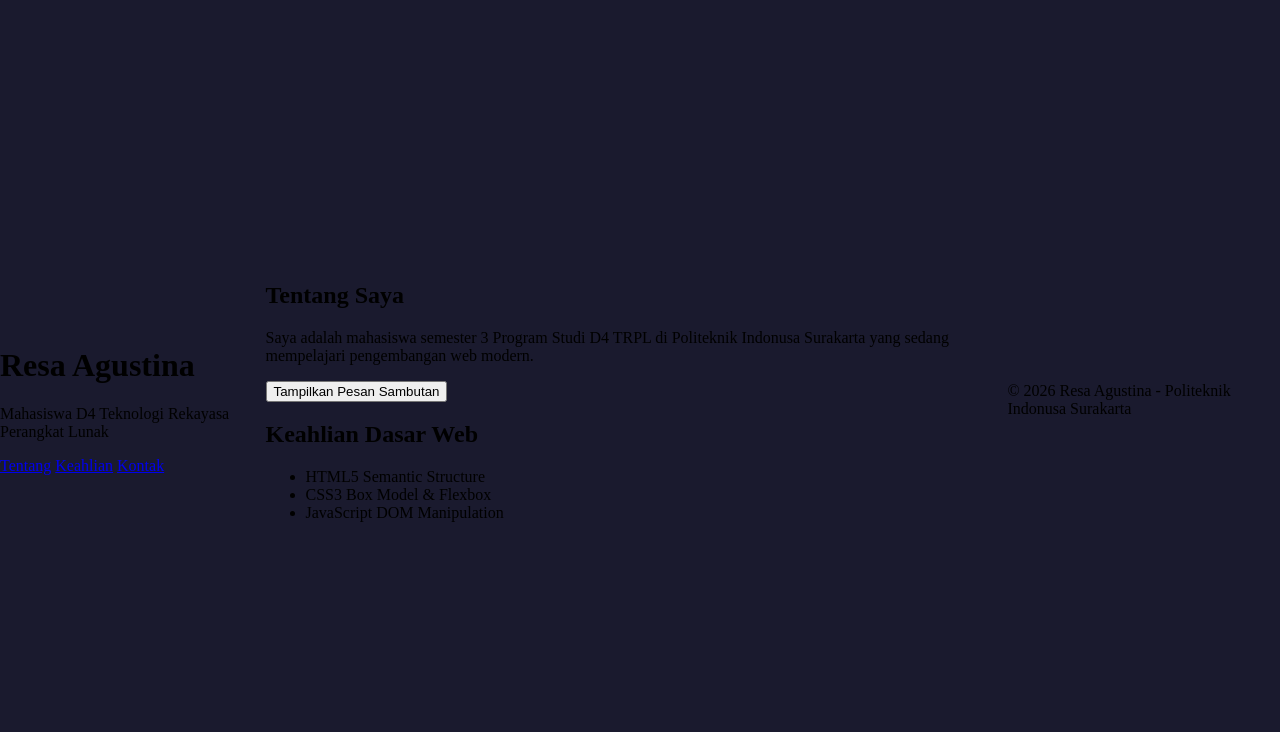
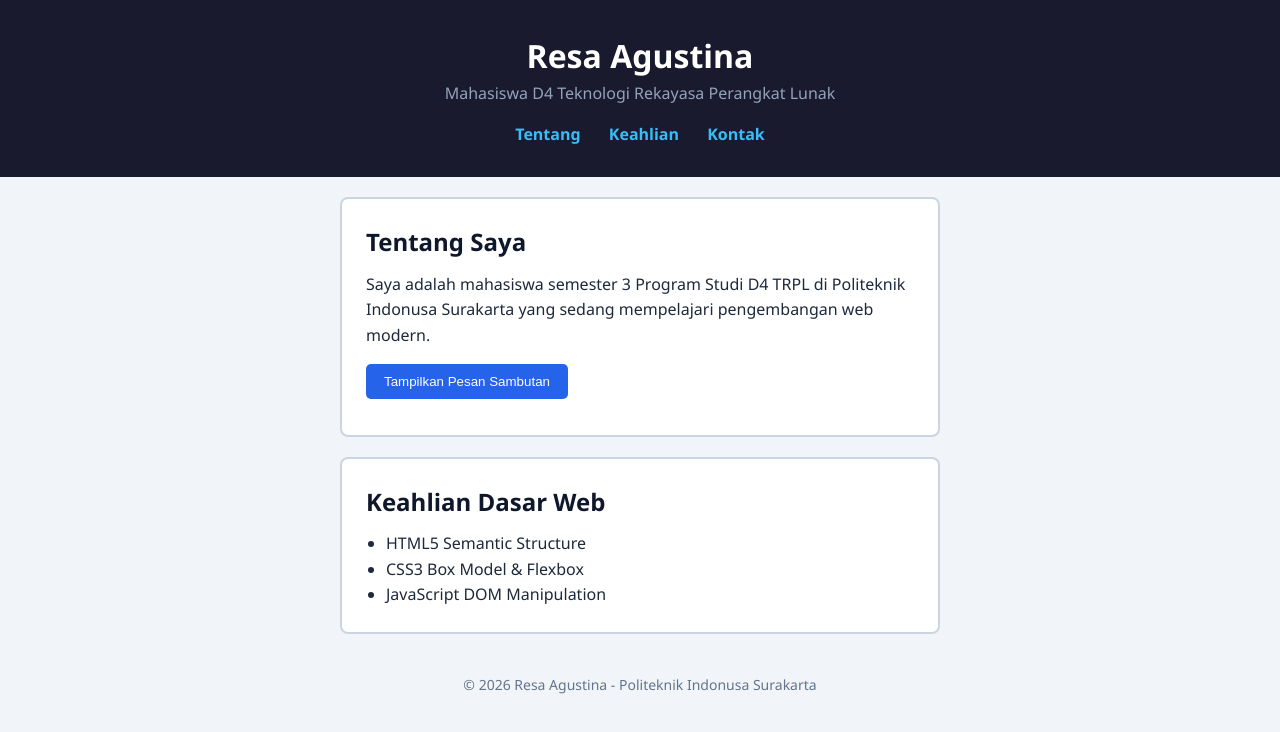
Before and after one commit to resaagstn06/my-web-profile, a plain HTML site: page index.html in a window 1280 px wide. Drawn offline with Linux system fonts and the light colour scheme.

Commit message:
style.css

```diff
--- a/style.css
+++ b/style.css
@@ -1,17 +1,78 @@
-*, *::before, *::after { box-sizing: border-box; }
-
-body {
+/* Reset & Box Sizing */
+* {
+  box-sizing: border-box;
   margin: 0;
-  display: flex;
-  justify-content: center;
-  align-items: center;
-  min-height: 100vh;
-  background: #1a1a2e;
+  padding: 0;
 }
 
-canvas {
-  display: block;
-  /* Pixel-perfect scaling — no blurry edges */
-  image-rendering: pixelated;
-  image-rendering: crisp-edges;
+/* Parent Styling (Inheritance) */
+body {
+  font-family: 'Segoe UI', Tahoma, Geneva, Verdana, sans-serif;
+  color: #1e293b;
+  background-color: #f1f5f9;
+  line-height: 1.6;
 }
+
+/* Header Styling */
+#main-header {
+  background-color: #1a1a2e;
+  color: #ffffff;
+  text-align: center;
+  padding: 30px 20px;
+}
+
+.subtitle {
+  color: #94a3b8;
+  margin-bottom: 15px;
+}
+
+nav a {
+  color: #38bdf8;
+  text-decoration: none;
+  margin: 0 12px;
+  font-weight: bold;
+}
+
+/* Box Model Spesifik untuk Analisis UTS */
+.card {
+  width: 600px;
+  max-width: 90%;
+  height: auto;
+  padding: 24px;
+  border: 2px solid #cbd5e1;
+  margin: 20px auto;
+  background-color: #ffffff;
+  border-radius: 8px;
+}
+
+.card h2 {
+  color: #0f172a;
+  margin-bottom: 10px;
+}
+
+.skill-list {
+  margin-left: 20px;
+}
+
+.btn-primary {
+  margin-top: 15px;
+  padding: 10px 18px;
+  background-color: #2563eb;
+  color: #ffffff;
+  border: none;
+  border-radius: 5px;
+  cursor: pointer;
+}
+
+.highlight-text {
+  margin-top: 12px;
+  font-weight: bold;
+  color: #16a34a;
+}
+
+footer {
+  text-align: center;
+  padding: 20px;
+  color: #64748b;
+  font-size: 14px;
+}
```
